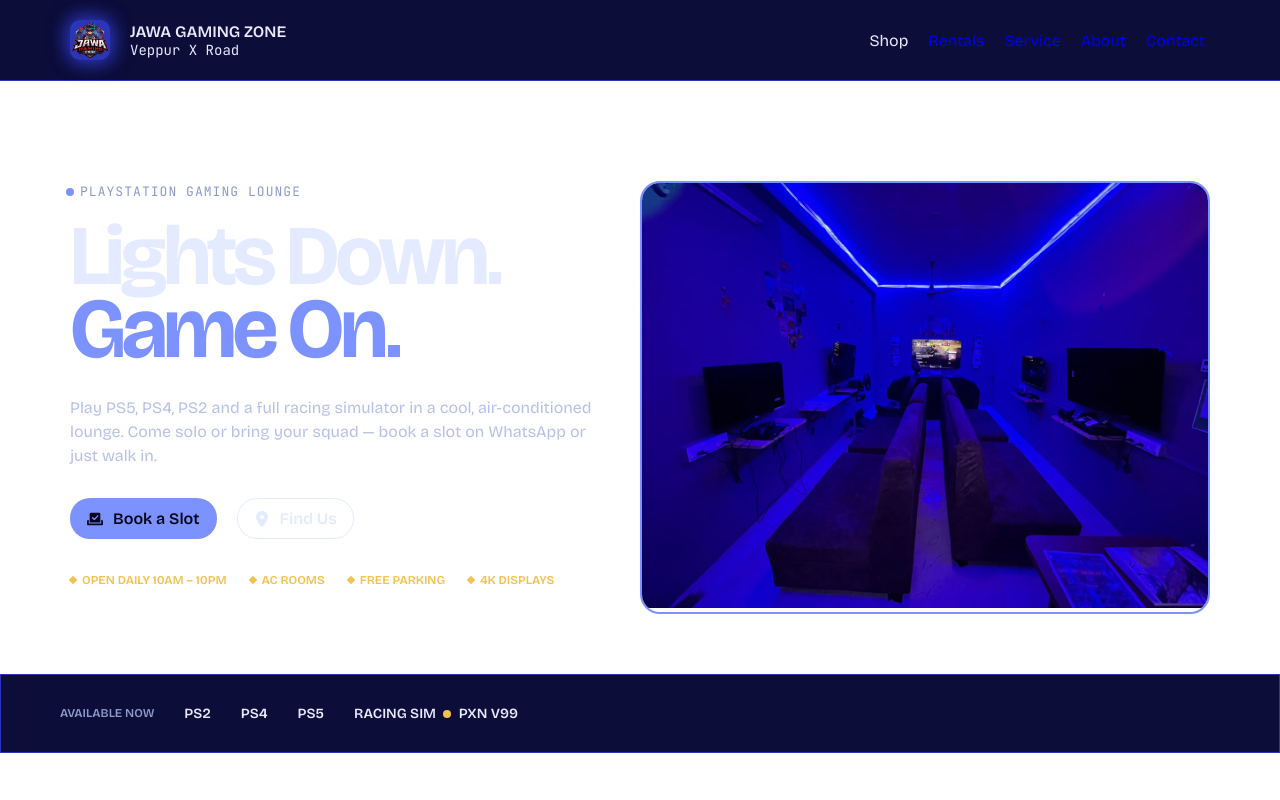
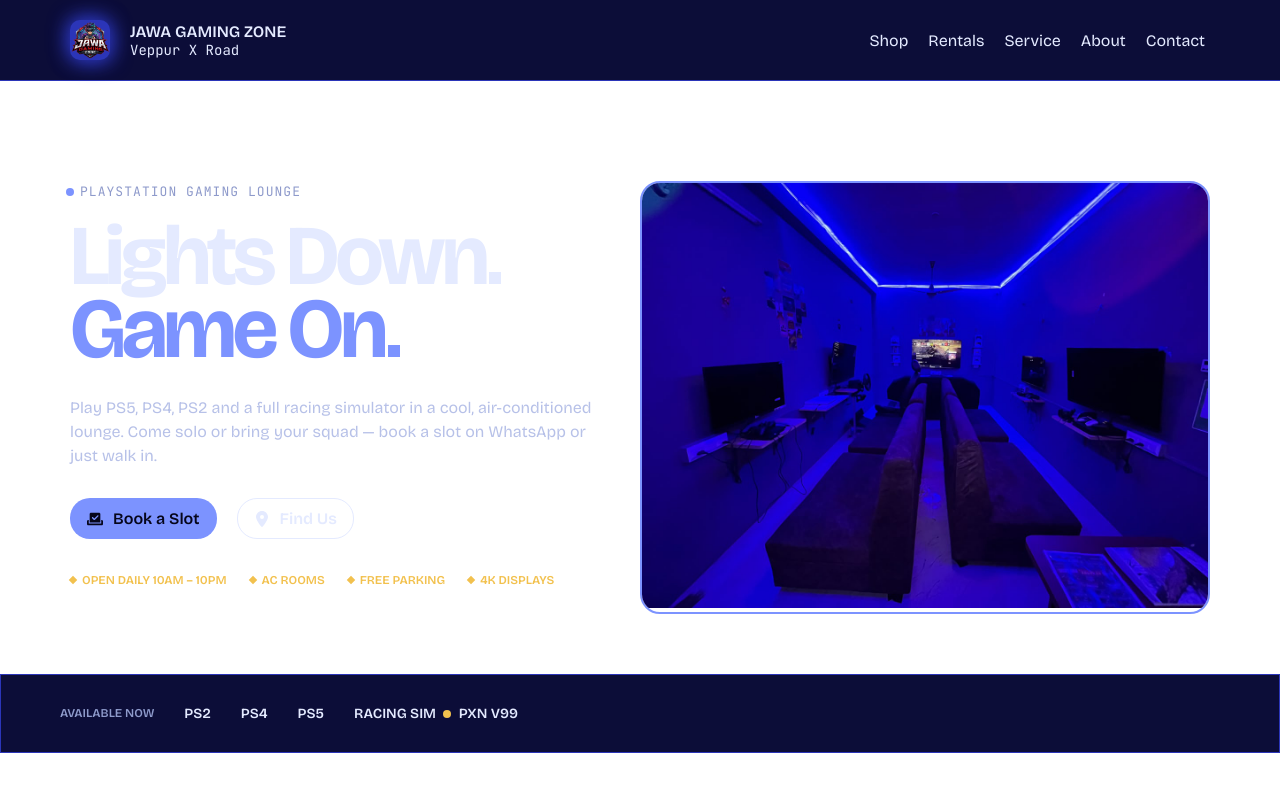
Before and after one commit to aahin-codes/jawagamingzone, a React (Vite) app: page / in a window 1280 px wide. Shown: the top 800 px of the page. Built offline with nearby package versions, Linux system fonts and the light colour scheme.

Commit message:
style: improve submenu z-index and update link hover background color

```diff
--- a/src/components/Header/header.css
+++ b/src/components/Header/header.css
@@ -67,6 +67,7 @@ header nav .right .sub-menu {
      padding: 10px 20px;
      border-radius: 4px;
      display: none;
+     z-index: 2;
 }
 header nav .right .sub-menu.active {
      display: flex;
@@ -78,10 +79,12 @@ header nav .right ul li a, header nav .right ul li span{
     padding: 5px;
     border-radius: 5px;
     cursor: pointer;
+    color: var(--gz-text);
+    transition: all .25s ease-in-out;
 }
 
 header nav .right ul li a:hover,header nav .right ul li span:hover{
-    background-color: var(--gz-gold);
+    background-color: var(--gz-edge);
 }
 
 header nav .right .menu-icons{
```
